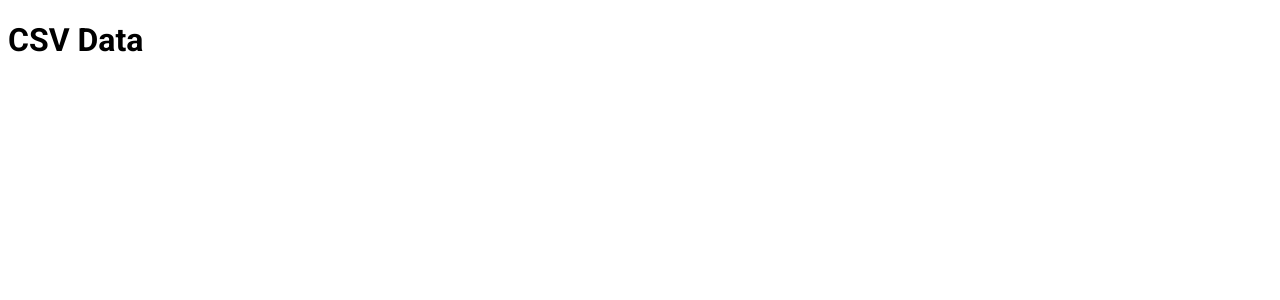
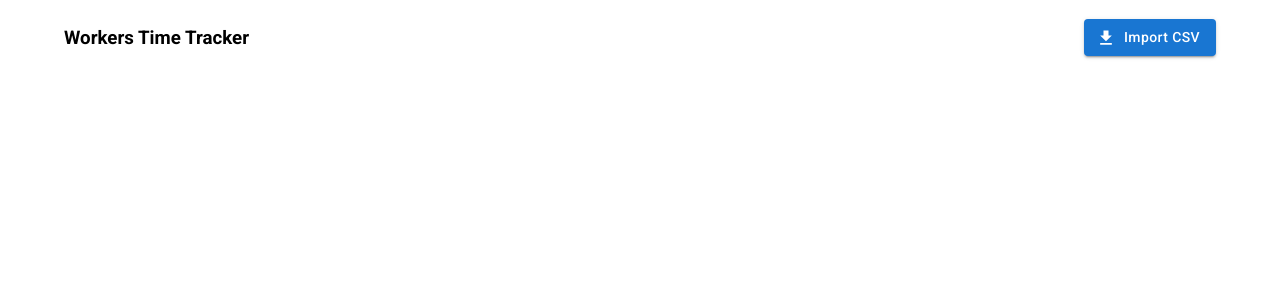
Before and after one commit to suzanpaudel/workers-time-tracker, a React (Vite) app: page / in a window 1280 px wide. Shown: the top 300 px of the page. Built offline with nearby package versions, Linux system fonts and the light colour scheme.

Commit message:
solve importing csv

```diff
--- a/src/App.jsx
+++ b/src/App.jsx
@@ -1,87 +1,77 @@
-// import { useEffect, useState } from "react";
-// import Papa from 'papaparse';
-// import Container from "@mui/material/Container";
-// import { AdapterDayjs } from "@mui/x-date-pickers/AdapterDayjs";
-// import { LocalizationProvider } from "@mui/x-date-pickers/LocalizationProvider";
+import { useEffect, useState } from "react";
+import Papa from "papaparse";
+import Container from "@mui/material/Container";
+import { AdapterDayjs } from "@mui/x-date-pickers/AdapterDayjs";
+import { LocalizationProvider } from "@mui/x-date-pickers/LocalizationProvider";
 
-// import Header from "./components/Header";
+import Header from "./components/Header";
 
 // import csvData from "./assets/TrackedTime.csv";
 
-// const App = () => {
-//   const [csvData, setCsvData] = useState([]);
+const App = () => {
+  // const [csvData, setCsvData] = useState([]);
 
-//   useEffect(() => {
-//     Papa.parse(csvData, {
-//       header: true,
-//       skipEmptyLines: true,
-//       complete: (result) => {
-//         setData(result.data);
-//       },
-//       error: (error) => {
-//         console.error("Error parsing CSV:", error.message);
-//       },
-//     });
-//   }, []);
-
-//   const importCSV = () => {
-//     console.log("importCSV");
-//   };
-
-//   return (
-//     <LocalizationProvider dateAdapter={AdapterDayjs}>
-//       <Container>
-//         <Header clickImport={importCSV} />
-//       </Container>
-//     </LocalizationProvider>
-//   );
-// };
-
-// export default App;
-
-// // <DatePicker value={value} onChange={(newValue) => setValue(newValue)} label="Start Date" />
-
-import React, { useState, useEffect } from "react";
-import Papa from "papaparse";
-import csvData from "../src/assets/TrackedTime.csv";
-
-function App() {
-  const [data, setData] = useState([]);
-  // console.log(csvData)
+  // useEffect(() => {
+  //   Papa.parse("../src/assets/TrackedTime.csv", {
+  //     header: true,
+  //     skipEmptyLines: true,
+  //     complete: (result) => {
+  //       console.log(result.data)
+  //     },
+  //     error: (error) => {
+  //       console.error("Error parsing CSV:", error.message);
+  //     },
+  //   });
+  // }, []);
 
   useEffect(() => {
-    // Papa.parse(csvData, {
-    //   header: true,
-    //   skipEmptyLines: true,
-    //   complete: (result) => {
-    //     console.log(result);
-    //     // setData(result.data)
-    //   },
-    //   error: (error) => {
-    //     console.error('Error parsing CSV:', error.message);
-    //   },
-    // });
-    Papa.parse("./assets/TrackedTime.csv", {
-      // download: true,
-      // header: true,
+    Papa.parse("../src/assets/TrackedTime.csv", {
+      download: true,
       header: true,
-      delimiter: ",",
+      skipEmptyLines: true,
       complete: (data) => {
         console.log(data.data);
+        // setRows(data.data);
+      },
+      error: (error) => {
+        console.error("Error parsing CSV:", error.message);
       },
     });
   }, []);
 
+  const importCSV = () => {
+    console.log("importCSV");
+  };
+
   return (
-    <div>
-      <h1>CSV Data</h1>
-      <ul>
-        {data.map((entry, index) => (
-          <li key={index}>{JSON.stringify(entry)}</li>
-        ))}
-      </ul>
-    </div>
+    <LocalizationProvider dateAdapter={AdapterDayjs}>
+      <Container>
+        <Header clickImport={importCSV} />
+      </Container>
+    </LocalizationProvider>
   );
-}
+};
 
 export default App;
+
+// // <DatePicker value={value} onChange={(newValue) => setValue(newValue)} label="Start Date" />
+
+// import React, { useState, useEffect } from "react";
+// import Papa from "papaparse";
+
+// function App() {
+//   const [rows, setRows] = React.useState(null);
+
+//   return (
+//     <div>
+//       <h1>CSV Data</h1>
+//       {/* <ul>
+//         {data.map((entry, index) => (
+//           <li key={index}>{JSON.stringify(entry)}</li>
+//         ))}
+//       </ul> */}
+//     </div>
+//   );
+// }
+
+// export default App;
```
Also changed, not shown: public/addresses.csv (added).
